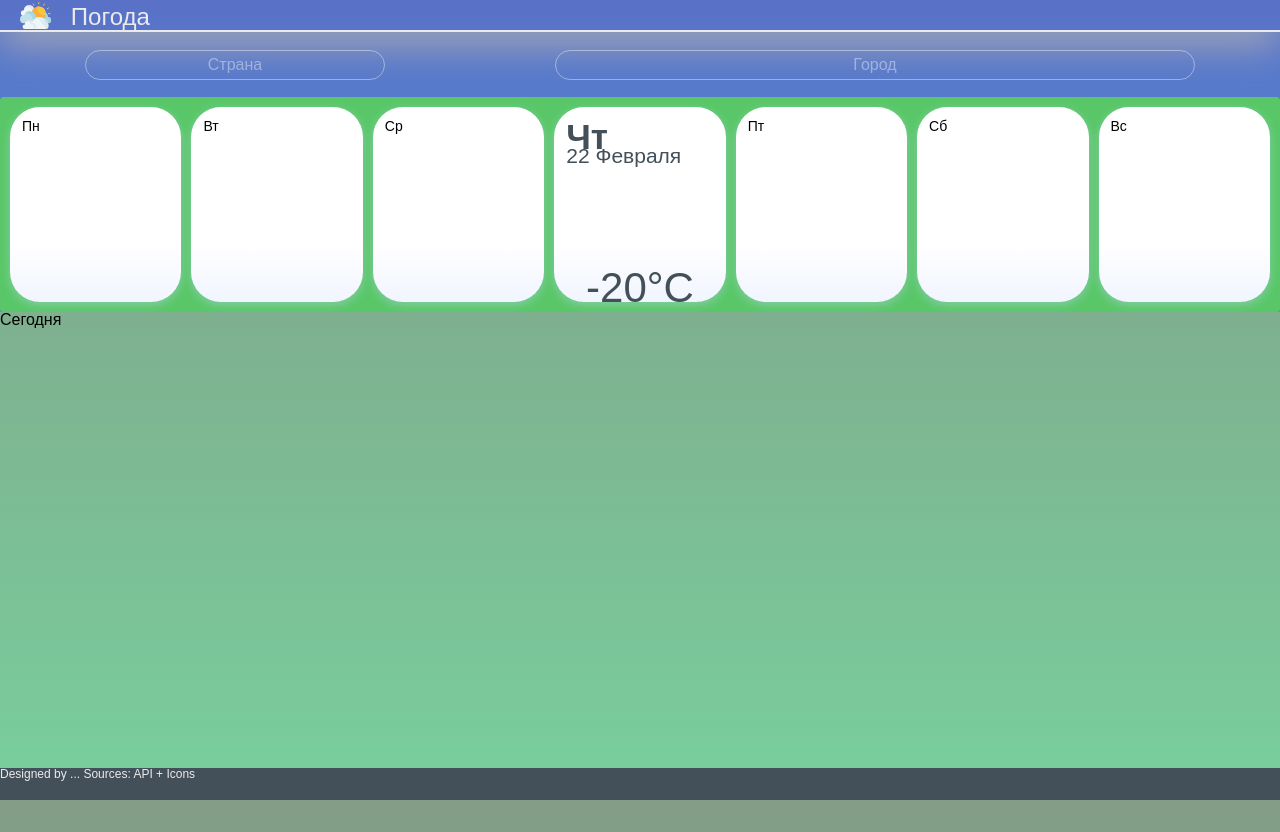
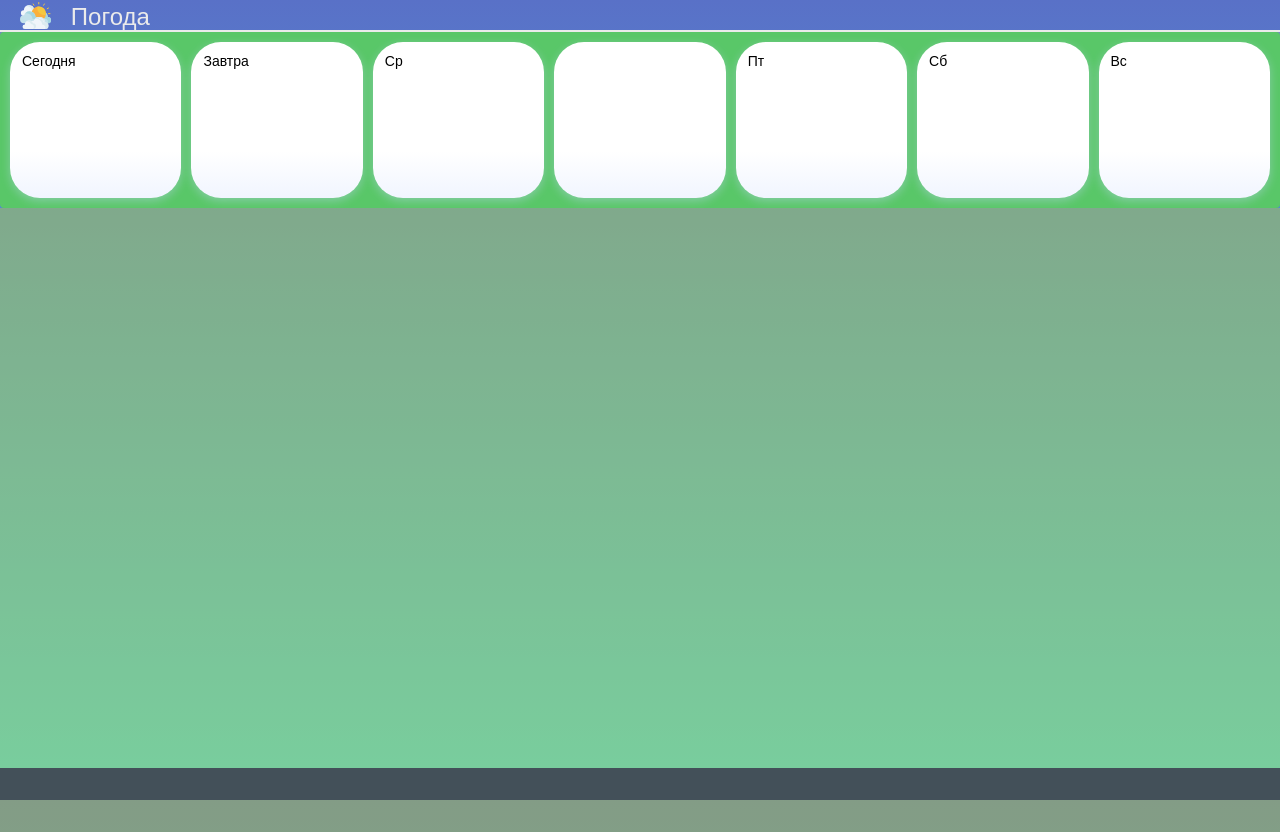
Before and after one commit to AlexKryl91/App_Weather_Forcast, a plain HTML site: page index.html in a window 1280 px wide. Drawn offline with Linux system fonts and the light colour scheme.

Commit message:
v0.1 - UI build 2

```diff
--- a/index.html
+++ b/index.html
@@ -15,29 +15,67 @@
         <h1>Погода</h1>
       </header>
       <main>
-        <div class="inputs-wrapper">
-          <button class="btn btn__country">Cтрана</button>
-          <button class="btn btn__city">Город</button>
-        </div>
+        <!-- <div class="inputs-wrapper">
+          <button class="btn btn__country" aria-label="Выберите страну">Cтрана</button>
+          <button class="btn btn__city" aria-label="Введите название города">Город</button>
+        </div> -->
         <div class="cards-wrapper">
-          <div class="card">Пн</div>
-          <div class="card">Вт</div>
+          <div class="card">Сегодня</div>
+          <div class="card">Завтра</div>
           <div class="card">Ср</div>
           <div class="card">
-            <div class="card__day-of-week">Чт</div>
+            <!-- <div class="card__day-of-week">Чт</div>
             <div class="card__date">22 Февраля</div>
             <div class="card__weather-icon"></div>
-            <div class="card__temp"><span class="card__temp-value">-20</span><span>&#176C</span></div>
+            <div class="card__temp"><span class="card__temp-value">-20</span><span>&#176C</span></div> -->
           </div>
           <div class="card">Пт</div>
           <div class="card">Сб</div>
           <div class="card">Вс</div>
         </div>
-        <div class="dash-wrapper">Сегодня</div>
+        <div class="dash-wrapper">
+          <!-- <div class="dash__day-of-week">Четверг</div>
+          <div class="dash__date">22 Ферваля</div>
+          <div class="dash__weather-icon">ICON</div>
+          <div class="dash__temp"><span class="dash__temp-value">-20</span><span>&#176C</span></div>
+          <div class="hour-weather">
+            <div class="hour-weather__time">3:00</div>
+            <div class="hour-weather__weather-icon">ICON</div>
+            <div class="hour-weather__time"><span class="hour-wether__temp-value">-20</span><span>&#176C</span></div>
+            <table aria-label="Таблица с подробными параметрами">
+            <tr>
+              <td>Ощущается как</td>
+              <td>X</td>
+              <td>&#176C</td>
+            </tr>
+            <tr>
+              <td>Давление</td>
+              <td>X</td>
+              <td>мм рт. ст.</td>
+            </tr>
+            <tr>
+              <td>Ветер</td>
+              <td>X</td>
+              <td>м/с</td>
+            </tr>
+            <tr>
+              <td>Порывы</td>
+              <td>X</td>
+              <td>м/с</td>
+            </tr>
+            <tr>
+              <td>Влажность</td>
+              <td>X</td>
+              <td>%</td>
+            </tr>
+          </table>
+          </div> -->
+
+        </div>
       </main>
       <footer>
-        Designed by ...
-        Sources: API + Icons</footer>
+        <!-- Designed by ...
+        Sources: API + Icons</footer> -->
     </div>
 
     <!-- <script src="script.js"></script> -->
--- a/scss/common/_main.scss
+++ b/scss/common/_main.scss
@@ -1,7 +1,7 @@
 body {
   overflow: hidden;
   font-family: Arial, Helvetica, sans-serif;
-  background-image: linear-gradient(to top, #48c6ef 0%, #5971c7 100%);
+  background-image: linear-gradient(0deg, #48c6ef 0%, #5971c7 100%);
 }
 
 .container {
@@ -28,13 +28,13 @@ main {
   flex-direction: row;
   align-items: center;
   justify-content: center;
-  /* background-color: #c44299; */
+  // background-color: #c44299;
 }
 
 @import '../components/inputs';
 
 .cards-wrapper {
-  flex: 3;
+  flex: 2;
   width: 100%;
   /* height: 300px; */
   border-radius: 4px;
@@ -42,7 +42,7 @@ main {
   display: flex;
   gap: 10px;
   background-color: #59c768;
-  /* background-color: rgb(238, 243, 254); */
+  //  background-color: rgb(238, 243, 254);
 }
 
 @import '../components/card';
--- a/scss/components/_card.scss
+++ b/scss/components/_card.scss
@@ -24,7 +24,7 @@
   font-size: 2.5em;
   font-weight: bold;
   color: rgb(67, 80, 89);
-  /* background-color: rgba(200, 35, 220, 0.4); */
+  // background-color: rgba(200, 35, 220, 0.4);
 }
 
 .card__date {
@@ -32,16 +32,16 @@
   font-size: 1.5em;
   font-weight: normal;
   color: rgb(67, 80, 89);
-  /* background-color: rgba(35, 220, 180, 0.4); */
+  // background-color: rgba(35, 220, 180, 0.4);
 }
 
 .card__weather-icon {
   margin: 10px 0;
   height: 50%;
-  background: url(./logo.svg);
-  background-position: center;
-  background-repeat: no-repeat;
-  /* background-color: rgba(35, 115, 220, 0.4); */
+  // background: url(./logo.svg);
+  // background-position: center;
+  // background-repeat: no-repeat;
+  //  background-color: rgba(35, 115, 220, 0.4);
 }
 
 .card__temp {
@@ -50,5 +50,5 @@
   font-weight: normal;
   text-align: center;
   color: rgb(67, 80, 89);
-  /* background-color: rgba(192, 220, 35, 0.4); */
+  // background-color: rgba(192, 220, 35, 0.4);
 }
--- a/scss/components/_dash.scss
+++ b/scss/components/_dash.scss
@@ -1 +1,5 @@
 /* MAIN DASH OF WEATHER PARAMETERS */
+
+table {
+  background-color: rgba(196, 66, 153, 0.5);
+}
```
Also changed, not shown: styles/styles.css, 1 other file.
